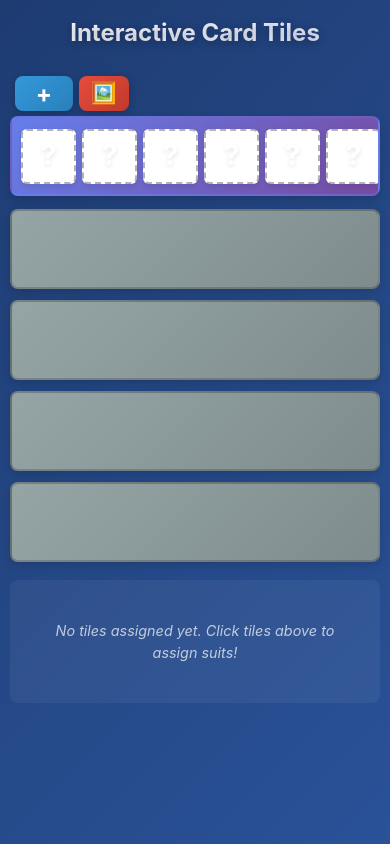
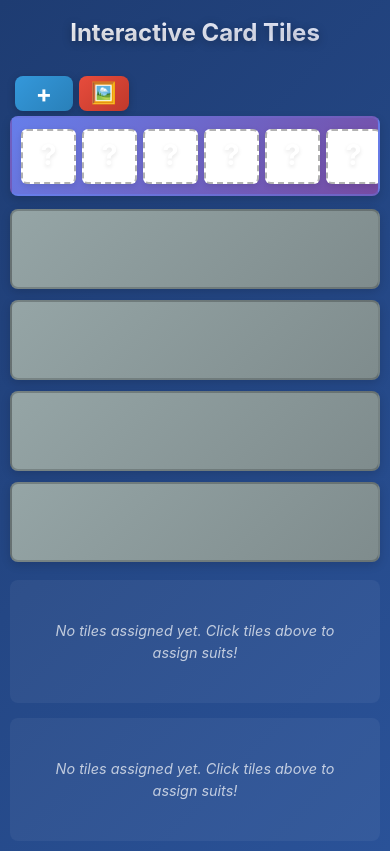
Before and after one commit to vtluu/interactive-card-tiles, a React (Vite) app: page / in a window 390 px wide. Built offline with nearby package versions, Linux system fonts and the light colour scheme.

Commit message:
feat: Adding suit group

```diff
--- a/src/App.jsx
+++ b/src/App.jsx
@@ -4,6 +4,7 @@ import ReadOnlyScrollContainer from './components/ReadOnlyScrollContainer'
 import AddTile from './components/AddTile'
 import ToggleImageButton from './components/ToggleImageButton'
 import ColorGroupGrid from './components/ColorGroupGrid'
+import SuitGroupGrid from './components/SuitGroupGrid'
 import './App.css'
 
 function App() {
@@ -112,6 +113,7 @@ function App() {
         </div>
 
         <ColorGroupGrid tiles={tiles} showImages={showImages} />
+        <SuitGroupGrid tiles={tiles} showImages={showImages} />
       </main>
     </div>
   )
--- /dev/null
+++ b/src/components/SuitGroupGrid.css
@@ -0,0 +1,86 @@
+.suit-group-grid {
+  margin-top: 20px;
+  padding: 15px;
+  background: rgba(255, 255, 255, 0.05);
+  border-radius: 8px;
+}
+
+.grid-columns {
+  display: flex;
+  gap: 15px;
+  overflow-x: auto;
+  padding: 10px 0;
+  -webkit-overflow-scrolling: touch;
+}
+
+.grid-column {
+  display: flex;
+  flex-direction: column;
+  gap: 4px;
+  padding: 8px;
+  flex-shrink: 0;
+  background: white;
+  border-radius: 8px;
+  box-shadow: 0 4px 10px rgba(0, 0, 0, 0.2);
+}
+
+.grid-tile {
+  display: flex;
+  justify-content: center;
+  align-items: center;
+  width: 15px;
+  height: 15px;
+  background: white;
+  border: 1px solid rgba(0, 0, 0, 0.2);
+  border-radius: 2px;
+  box-shadow: 0 1px 2px rgba(0, 0, 0, 0.1);
+  transition: transform 0.2s ease;
+}
+
+.grid-tile:hover {
+  transform: scale(1.1);
+}
+
+.grid-tile-icon {
+  font-size: 0.6rem;
+  line-height: 1;
+  font-weight: bold;
+}
+
+.empty-grid-message {
+  color: rgba(255, 255, 255, 0.7);
+  text-align: center;
+  padding: 30px;
+  font-size: 1rem;
+  font-style: italic;
+}
+
+/* Responsive adjustments */
+@media (max-width: 768px) {
+  .suit-group-grid {
+    padding: 10px;
+    margin-top: 15px;
+  }
+
+  .grid-columns {
+    gap: 8px;
+  }
+
+  .grid-column {
+    padding: 6px;
+  }
+
+  .grid-tile {
+    width: 12px;
+    height: 12px;
+  }
+
+  .grid-tile-icon {
+    font-size: 0.5rem;
+  }
+
+  .empty-grid-message {
+    padding: 20px;
+    font-size: 0.9rem;
+  }
+}
--- /dev/null
+++ b/src/components/SuitGroupGrid.jsx
@@ -0,0 +1,84 @@
+import React from 'react';
+import './SuitGroupGrid.css';
+
+const cardSuits = {
+  heart: '♥️',
+  spade: '♠️',
+  diamond: '♦️',
+  club: '♣️'
+};
+
+const themedImages = {
+  spade: '🚀',
+  diamond: '💍',
+  heart: '💑',
+  club: '🐝'
+};
+
+const SuitGroupGrid = ({ tiles, showImages = false }) => {
+  const getSuitColor = (suitType) => {
+    if (suitType === 'heart' || suitType === 'diamond') {
+      return 'red';
+    }
+    return 'black';
+  };
+
+  // Group tiles by suit alternation
+  const columns = [];
+  let currentColumn = [];
+  let currentSuit = null;
+
+  tiles.forEach((tile) => {
+    if (tile.suit) {
+      if (currentSuit === null) {
+        // First tile
+        currentSuit = tile.suit;
+        currentColumn.push(tile);
+      } else if (currentSuit === tile.suit) {
+        // Same suit, add to current column
+        currentColumn.push(tile);
+      } else {
+        // Suit changed, start new column
+        columns.push({ suit: currentSuit, tiles: [...currentColumn] });
+        currentColumn = [tile];
+        currentSuit = tile.suit;
+      }
+    }
+  });
+
+  // Push the last column if it has tiles
+  if (currentColumn.length > 0) {
+    columns.push({ suit: currentSuit, tiles: currentColumn });
+  }
+
+  return (
+    <div className="suit-group-grid">
+      <div className="grid-columns">
+        {columns.map((column, colIndex) => (
+          <div key={colIndex} className={`grid-column ${getSuitColor(column.suit)}-suit`}>
+            {column.tiles.map((tile, tileIndex) => (
+              <div
+                key={`${colIndex}-${tileIndex}-${tile.id}`}
+                className="grid-tile"
+                style={{
+                  color: getSuitColor(column.suit) === 'red' ? '#e74c3c' : '#2c3e50'
+                }}
+              >
+                <span className="grid-tile-icon">
+                  {showImages ? themedImages[tile.suit] : cardSuits[tile.suit]}
+                </span>
+              </div>
+            ))}
+          </div>
+        ))}
+        {columns.length === 0 && (
+          <div className="empty-grid-message">
+            No tiles assigned yet. Click tiles above to assign suits!
+          </div>
+        )}
+      </div>
+    </div>
+  );
+};
+
+export default SuitGroupGrid;
```
